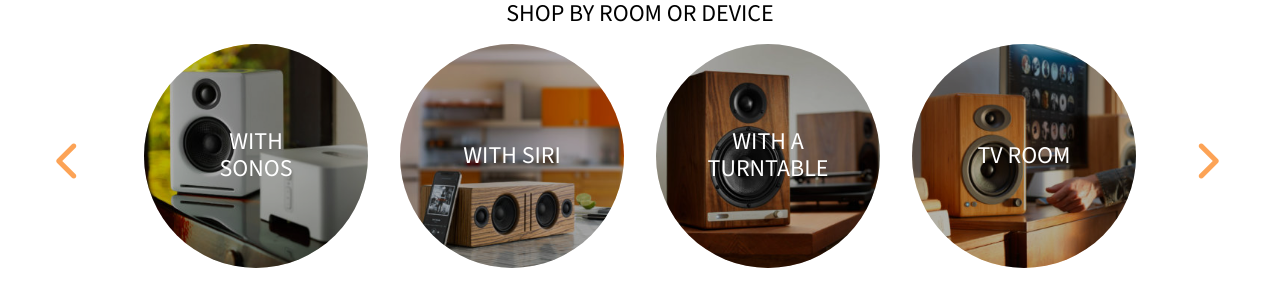
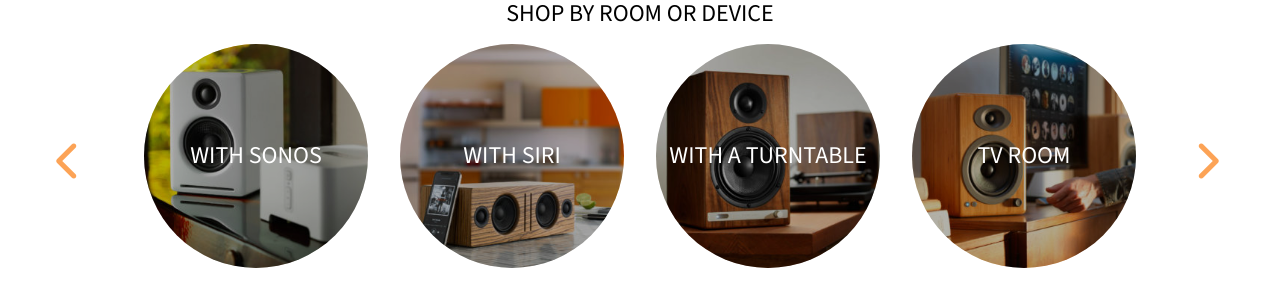
Before and after one commit to ACIT-Andrew/web-dev-2-final-project, a website: page dev/index.html in a window 1280 px wide. Drawn offline with nearby package versions, Linux system fonts and the light colour scheme; files that its build step writes are made by us from their sources; files whose address does not match are found by name.

Commit message:
added a tag and fixed the a tag, add section shop-by-room

```diff
--- a/dev/index.html
+++ b/dev/index.html
@@ -25,41 +25,59 @@
   </head>
   <body>
     <!-- Put your HTML code here... -->
+    <section class="shop-by-room-section">
       <h2>Shop by room or device</h2>
       <div class="shop-by-room-or-service">
         <div class="image-container">
+          <a href="">
             <p>with sonos</p>
             <img src="images/shop-slider-01-speaker-white.jpg" alt="speaker white">
+          </a>
         </div>
         <div class="image-container">
+          <a href="">
             <p>with siri</p>
             <img src="images/shop-slider-02-speaker-brown.jpg" alt="speaker brown">
+          </a>
         </div>
         <div class="image-container">
+          <a href="">
             <p>with a turntable</p>
             <img src="images/shop-slider-03-speakers-brown.jpg" alt="speakers brown">
+          </a>
         </div>
         <div class="image-container">
+          <a href="">
             <p>tv room</p>
             <img src="images/shop-slider-04-speakers-brown.jpg" alt="speakers brown">
+          </a>
         </div>
         <div class="image-container">
+          <a href="">
             <p>kitchen</p>
             <img src="images/shop-slider-05-speakers-brown.jpg" alt="speakers brown">
+          </a>
         </div>
         <div class="image-container">
+          <a href="">
             <p>patio</p>
             <img src="images/shop-slider-06-speaker-brown.jpg" alt="speaker brown">
+          </a>
         </div>
         <div class="image-container">
+          <a href="">
             <p>office</p>
             <img src="images/shop-slider-07-speakers-white.jpg" alt="speakers white">
+          </a>
         </div>
         <div class="image-container">
+          <a href="">
             <p>bedroom</p>
             <img src="images/shop-slider-08-speakers-white.jpg" alt="speakers white">
+          </a>
         </div>
       </div>
+    </section>
 
     <!-- *** IMPORTANT *** If you do not require the jQuery Library then feel free to delete the next line -->
     <script src="scripts/libs/jquery/jquery-3.7.0.min.js"></script>
--- a/dev/scss/_shop-by-room-service.scss
+++ b/dev/scss/_shop-by-room-service.scss
@@ -19,6 +19,7 @@
     }
     .image-container {
         position: relative;
+        @include circle-shape;
         &::before {
             content: "";
             position: absolute;
@@ -40,6 +41,12 @@
             transform: translate(-50%, -50%);
             text-align: center;
             font-size: 1.8rem;
+            width: 100%;
+            height: 100%;
+            display: flex;
+            justify-content: center;
+            align-items: center;
+            @include circle-shape;
         }
         img {
             display: block;
```
Lines whose indentation alone changed are shown as unchanged.
